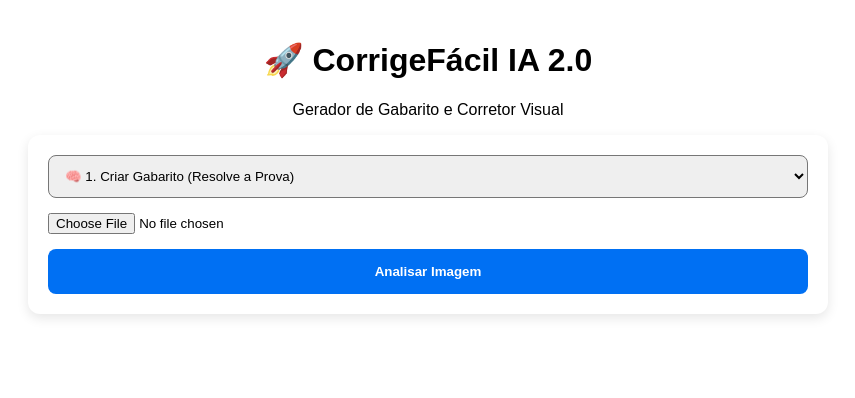
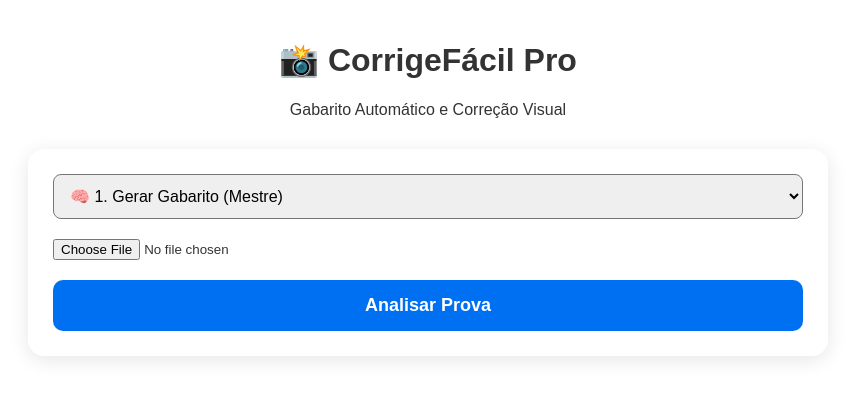
Before and after one commit to maafernandesn/corrige-facil, a Next.js app: page / in a window 1280 px wide. Shown: the top 398 px of the page, without its empty margins (212-1067 px from the left). Built offline with nearby package versions, Linux system fonts and the light colour scheme.

Commit message:
Atualizar o page.js

```diff
--- a/app/page.js
+++ b/app/page.js
@@ -40,20 +40,17 @@ export default function Home() {
   };
 
   return (
-    <div style={{ padding: 20, maxWidth: 800, margin: "0 auto", fontFamily: "sans-serif" }}>
-      <header style={{ textAlign: "center" }}>
-        <h1>🚀 CorrigeFácil IA 2.0</h1>
-        <p>Gerador de Gabarito e Corretor Visual</p>
+    <div style={{ padding: 20, maxWidth: 800, margin: "0 auto", fontFamily: "sans-serif", color: "#333" }}>
+      <header style={{ textAlign: "center", marginBottom: 30 }}>
+        <h1>📸 CorrigeFácil Pro</h1>
+        <p>Gabarito Automático e Correção Visual</p>
       </header>
 
-      <div style={{ background: "#fff", padding: 20, borderRadius: 12, boxShadow: "0 4px 12px rgba(0,0,0,0.1)" }}>
-        <select
-          value={modo}
-          onChange={(e) => setModo(e.target.value)}
-          style={{ width: "100%", padding: 12, marginBottom: 15, borderRadius: 8 }}
-        >
-          <option value="professor">🧠 1. Criar Gabarito (Resolve a Prova)</option>
-          <option value="fast">⚡ 2. Corrigir Aluno (Detecta 'Em Branco')</option>
+      <main style={{ background: "#fff", padding: 25, borderRadius: 16, boxShadow: "0 4px 20px rgba(0,0,0,0.1)" }}>
+        <select value={modo} onChange={(e) => setModo(e.target.value)}
+          style={{ width: "100%", padding: 12, marginBottom: 20, borderRadius: 8, fontSize: 16 }}>
+          <option value="professor">🧠 1. Gerar Gabarito (Mestre)</option>
+          <option value="fast">⚡ 2. Corrigir Prova Aluno (Fast)</option>
           <option value="tutor">👨‍🏫 3. Explicar com Tutor</option>
         </select>
 
@@ -66,57 +63,55 @@ export default function Home() {
             imgEl.src = ev.target.result;
             imgEl.onload = () => {
               const canvas = document.createElement("canvas");
-              canvas.width = 1024;
-              const scale = 1024 / imgEl.width;
+              canvas.width = 1200; // Resolução maior para detectar detalhes de marcas de lápis
+              const scale = 1200 / imgEl.width;
               canvas.height = imgEl.height * scale;
               canvas.getContext("2d").drawImage(imgEl, 0, 0, canvas.width, canvas.height);
               setImg(canvas.toDataURL("image/jpeg", 0.9));
             };
           };
           reader.readAsDataURL(file);
-        }} style={{ marginBottom: 15 }} />
+        }} style={{ marginBottom: 20 }} />
 
-        <button
-          onClick={enviar}
-          disabled={loading}
-          style={{ width: "100%", padding: 15, background: "#0070f3", color: "#fff", border: "none", borderRadius: 8, cursor: "pointer", fontWeight: "bold" }}
-        >
-          {loading ? "Processando..." : "Analisar Imagem"}
+        <button onClick={enviar} disabled={loading}
+          style={{ width: "100%", padding: 15, background: "#0070f3", color: "#fff", border: "none", borderRadius: 10, cursor: "pointer", fontWeight: "bold", fontSize: 18 }}>
+          {loading ? "Analisando..." : "Analisar Prova"}
         </button>
 
         {resultado && (
-          <div style={{ marginTop: 20 }}>
+          <div style={{ marginTop: 30, borderTop: "2px solid #eee", paddingTop: 20 }}>
             {resultado.nota && (
-              <div style={{ textAlign: "center", padding: 15, background: "#0070f3", color: "#fff", borderRadius: 8, marginBottom: 15 }}>
-                <h2 style={{ margin: 0 }}>Nota Final: {resultado.nota}</h2>
+              <div style={{ textAlign: "center", padding: 15, background: "#0070f3", color: "#fff", borderRadius: 10, marginBottom: 20 }}>
+                <h2 style={{ margin: 0 }}>Nota: {resultado.nota}</h2>
+                <span>{resultado.acertos} acertos de {resultado.total}</span>
               </div>
             )}
 
             {resultado.detalhes ? (
               resultado.detalhes.map((d, i) => (
-                <div key={i} style={{ padding: 10, borderBottom: "1px solid #eee", display: "flex", justifyContent: "space-between", background: d.aluno === "EM BRANCO" ? "#fff3cd" : "transparent" }}>
-                  <span>Q{d.q}</span>
+                <div key={i} style={{ padding: 15, marginBottom: 10, borderRadius: 8, border: "1px solid #ddd", background: d.aluno === "EM BRANCO" ? "#fff9db" : d.status ? "#ebfbee" : "#fff5f5", display: "flex", justifyContent: "space-between" }}>
+                  <span>Questão <strong>{d.q}</strong></span>
                   <span>
                     {d.aluno === "EM BRANCO" ? (
-                      <strong style={{ color: "#856404" }}>⚠️ NÃO RESPONDIDA</strong>
+                      <span style={{ color: "#856404", fontWeight: "bold" }}>⚠️ EM BRANCO</span>
                     ) : (
-                      <>Aluno: <strong>{d.aluno}</strong> | {d.status ? "✅" : `❌ (Certa: ${d.correta})`}</>
+                      <>Marcou: <strong>{d.aluno}</strong> | {d.status ? "✅" : `❌ (Certa: ${d.correta})`}</>
                     )}
                   </span>
                 </div>
               ))
             ) : resultado.resultado && (
-              <div style={{ display: "grid", gridTemplateColumns: "1fr 1fr", gap: 10 }}>
+              <div style={{ display: "grid", gap: 15 }}>
                 {Object.entries(resultado.resultado).map(([q, v]) => (
-                  <div key={q} style={{ padding: 10, background: "#f0f4f8", borderRadius: 6 }}>
-                    <strong>Q{q}:</strong> {typeof v === 'string' ? v : `${v.res} - 📖 ${v.exp}`}
+                  <div key={q} style={{ padding: 15, background: "#f8f9fa", borderRadius: 8, borderLeft: "5px solid #0070f3" }}>
+                    <strong>Questão {q}:</strong> {typeof v === 'string' ? `Resposta ${v}` : `${v.res} - 📖 ${v.exp}`}
                   </div>
                 ))}
               </div>
             )}
           </div>
         )}
-      </div>
+      </main>
     </div>
   );
 }
```
